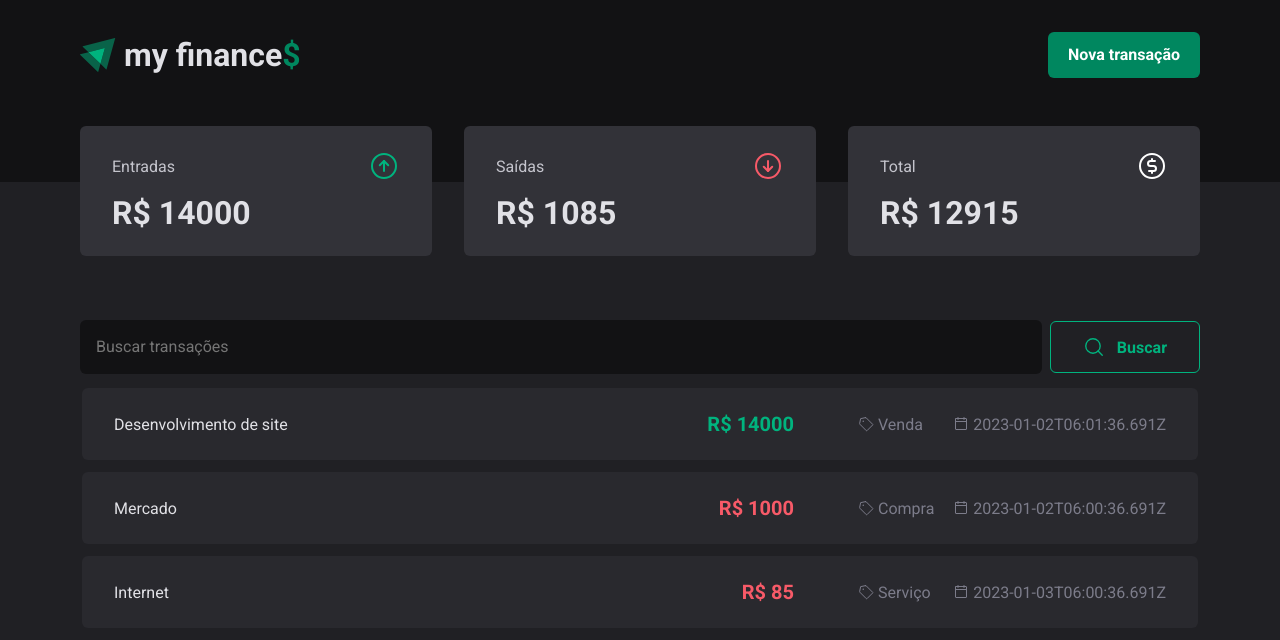
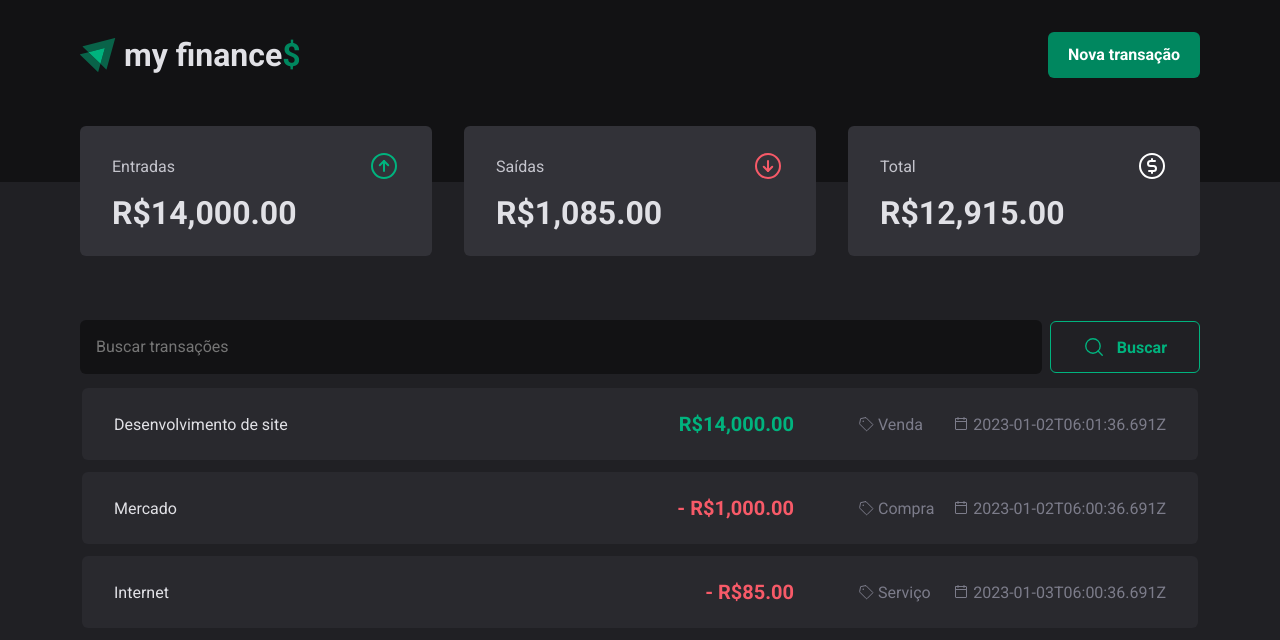
Before and after one commit to Matheus-Pazinati/my-finances-2.0, a React (Vite) app: page / in a window 1280 px wide. Shown: the top 640 px of the page. Built offline with nearby package versions, Linux system fonts and the light colour scheme; data requests are answered from the project's data file.

Commit message:
Cria funcao para formatar valores monetarios da aplicacao

```diff
--- a/src/components/Summary/components/SummaryCard/index.tsx
+++ b/src/components/Summary/components/SummaryCard/index.tsx
@@ -1,4 +1,5 @@
 import { ArrowCircleUp } from 'phosphor-react'
+import { formatMoney } from '../../../../utils/formatter';
 import { SummaryCardContainer } from './styles';
 
 interface SummaryCardProps {
@@ -14,7 +15,7 @@ export function SummaryCard({ title, Icon, amount }: SummaryCardProps) {
         <span>{title}</span>
         <Icon size={32} />
       </header>
-      <strong>R$ {amount}</strong>
+      <strong>{formatMoney.format(amount)}</strong>
     </SummaryCardContainer>
   )
 }
--- a/src/components/TransactionsTable/index.tsx
+++ b/src/components/TransactionsTable/index.tsx
@@ -1,6 +1,7 @@
 import { CalendarBlank, Tag } from "phosphor-react";
 import { useContext, useEffect, useState } from "react";
 import { TransactionsContext } from "../../context/TransactionsContext";
+import { formatMoney } from "../../utils/formatter";
 
 import { SearchTransactionForm } from "../SearchTransactionForm";
 
@@ -24,7 +25,8 @@ export function TransactionsTable() {
                   <p>{transaction.description}</p>
                   <div>
                     <TransactionAmount type={transaction.type}>
-                      R$ {transaction.price}
+                      {transaction.type === "expense" && '- '}
+                      {formatMoney.format(transaction.price)}
                     </TransactionAmount>
                   </div>
                 </td>
--- /dev/null
+++ b/src/utils/formatter.ts
@@ -0,0 +1,4 @@
+export const formatMoney = new Intl.NumberFormat([], {
+  style: 'currency',
+  currency: 'BRL'
+})
```
